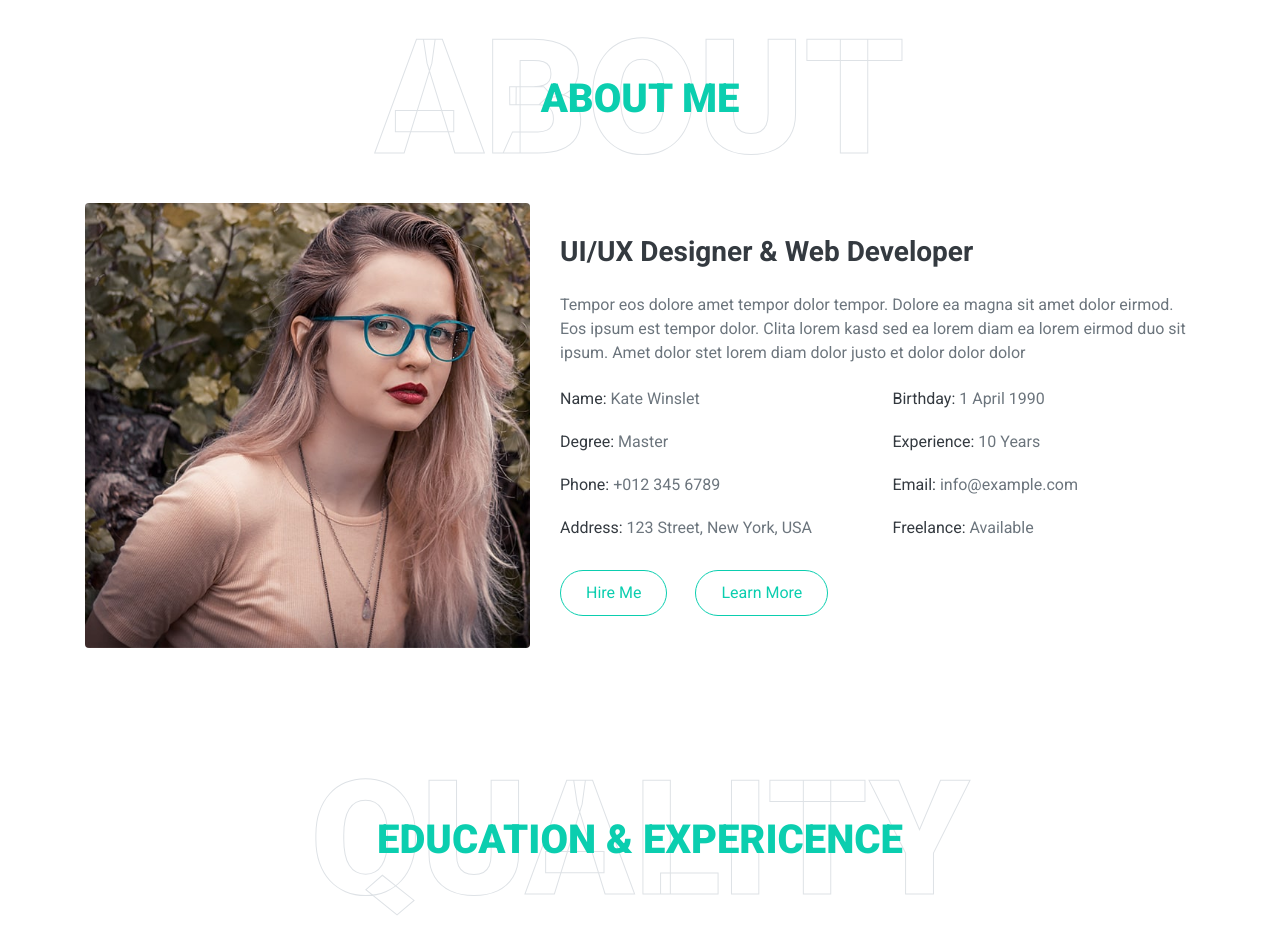
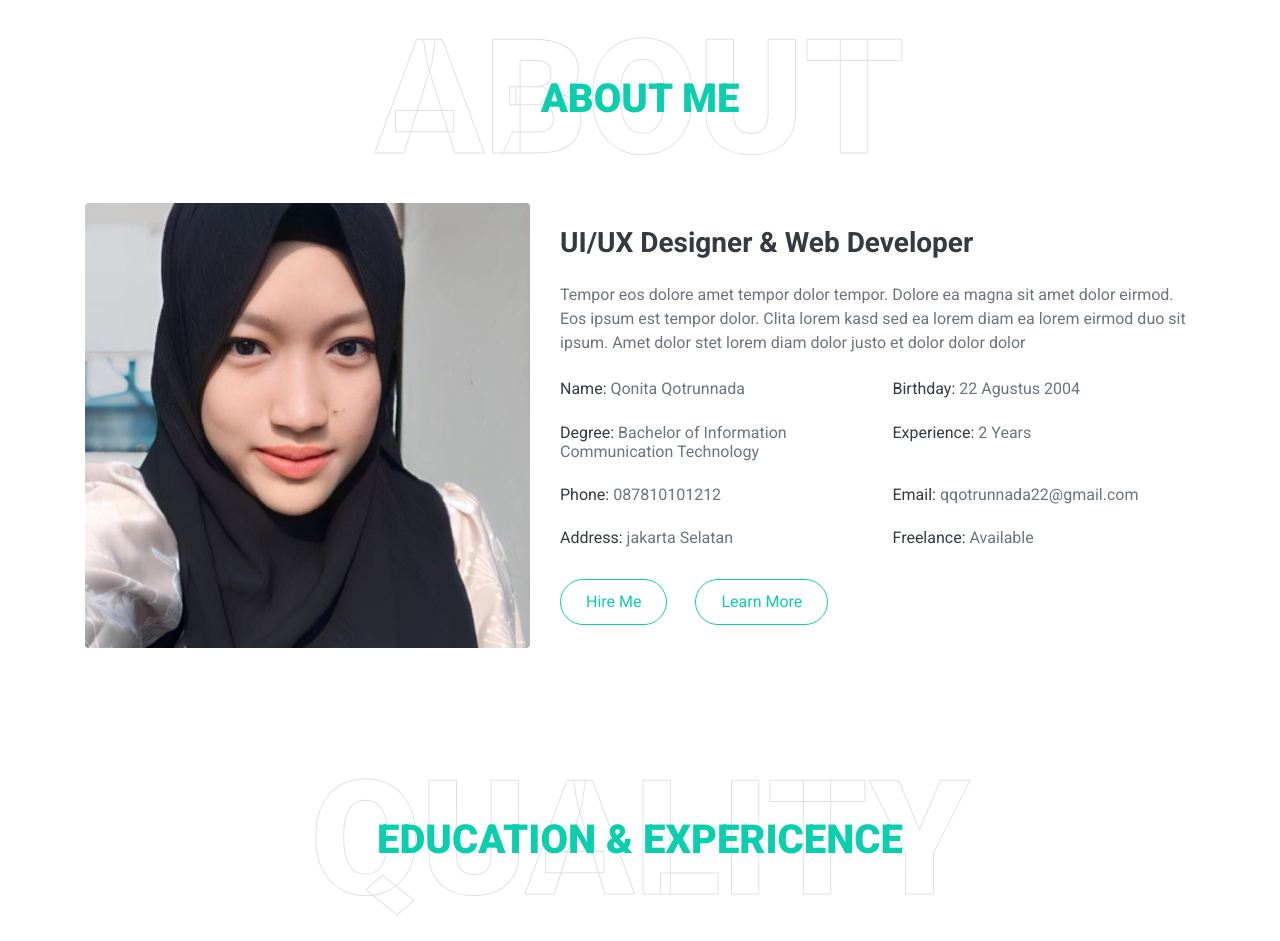
Before and after one commit to nadaqqn/portfolio, a plain HTML site: page index.html in a window 1280 px wide. Shown: the part 893-1834 px from the top of the page. Drawn offline with nearby package versions, Linux system fonts and the light colour scheme.

Commit message:
update data diri

```diff
--- a/index.html
+++ b/index.html
@@ -77,7 +77,7 @@
         <div class="container">
             <div class="row align-items-center">
                 <div class="col-lg-5 px-5 pl-lg-0 pb-5 pb-lg-0">
-                    <img class="img-fluid w-100 rounded-circle shadow-sm" src="img/profile.jpg" alt="">
+                    <img class="img-fluid w-100 rounded-circle shadow-sm" src="img/fotodiri.jpg" alt="">
                 </div>
                 <div class="col-lg-7 text-center text-lg-left">
                     <h3 class="text-white font-weight-normal mb-3">I'm</h3>
@@ -108,19 +108,19 @@
             </div>
             <div class="row align-items-center">
                 <div class="col-lg-5 pb-4 pb-lg-0">
-                    <img class="img-fluid rounded w-100" src="img/about.jpg" alt="">
+                    <img class="img-fluid rounded w-100" src="img/fotodiri.jpg" alt="">
                 </div>
                 <div class="col-lg-7">
                     <h3 class="mb-4">UI/UX Designer & Web Developer</h3>
                     <p>Tempor eos dolore amet tempor dolor tempor. Dolore ea magna sit amet dolor eirmod. Eos ipsum est tempor dolor. Clita lorem kasd sed ea lorem diam ea lorem eirmod duo sit ipsum. Amet dolor stet lorem diam dolor justo et dolor dolor dolor</p>
                     <div class="row mb-3">
-                        <div class="col-sm-6 py-2"><h6>Name: <span class="text-secondary">Kate Winslet</span></h6></div>
-                        <div class="col-sm-6 py-2"><h6>Birthday: <span class="text-secondary">1 April 1990</span></h6></div>
-                        <div class="col-sm-6 py-2"><h6>Degree: <span class="text-secondary">Master</span></h6></div>
-                        <div class="col-sm-6 py-2"><h6>Experience: <span class="text-secondary">10 Years</span></h6></div>
-                        <div class="col-sm-6 py-2"><h6>Phone: <span class="text-secondary">+012 345 6789</span></h6></div>
-                        <div class="col-sm-6 py-2"><h6>Email: <span class="text-secondary">info@example.com</span></h6></div>
-                        <div class="col-sm-6 py-2"><h6>Address: <span class="text-secondary">123 Street, New York, USA</span></h6></div>
+                        <div class="col-sm-6 py-2"><h6>Name: <span class="text-secondary">Qonita Qotrunnada</span></h6></div>
+                        <div class="col-sm-6 py-2"><h6>Birthday: <span class="text-secondary">22 Agustus 2004</span></h6></div>
+                        <div class="col-sm-6 py-2"><h6>Degree: <span class="text-secondary">Bachelor of Information Communication Technology</span></h6></div>
+                        <div class="col-sm-6 py-2"><h6>Experience: <span class="text-secondary">2 Years</span></h6></div>
+                        <div class="col-sm-6 py-2"><h6>Phone: <span class="text-secondary">087810101212</span></h6></div>
+                        <div class="col-sm-6 py-2"><h6>Email: <span class="text-secondary">qqotrunnada22@gmail.com</span></h6></div>
+                        <div class="col-sm-6 py-2"><h6>Address: <span class="text-secondary">jakarta Selatan</span></h6></div>
                         <div class="col-sm-6 py-2"><h6>Freelance: <span class="text-secondary">Available</span></h6></div>
                     </div>
                     <a href="" class="btn btn-outline-primary mr-4">Hire Me</a>
```
Also changed, not shown: img/fotodiri.jpg (added).
